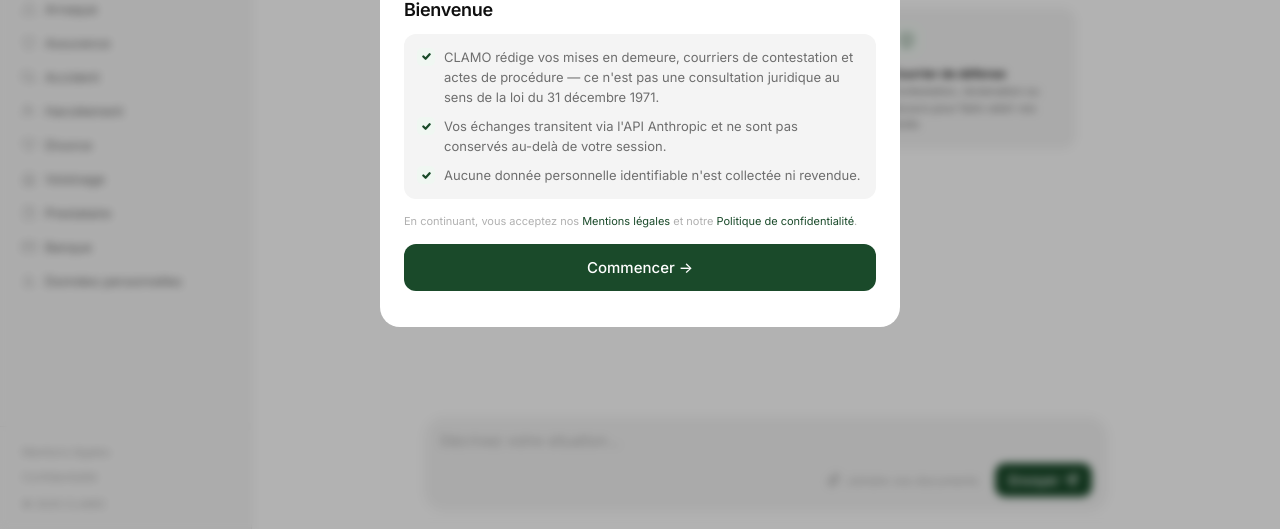
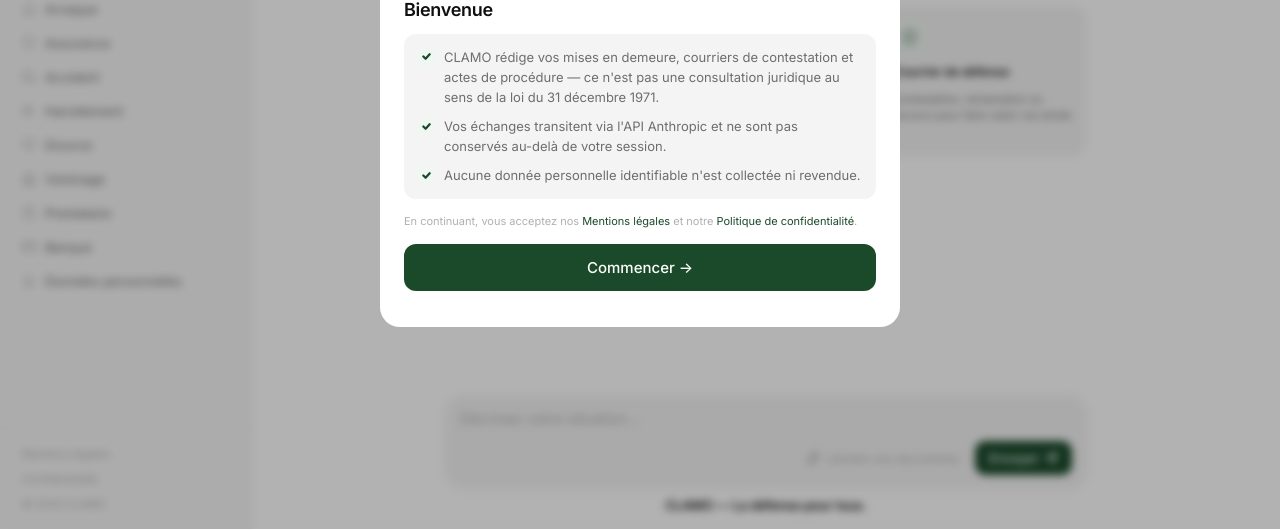
Before and after one commit to CLAUDYCLAUDY/proxy-juridique, a website: page index.html in a window 1280 px wide. Shown: the part 271-800 px from the top of the page. Drawn offline with Linux system fonts and the light colour scheme.

Commit message:
Update index.html

```diff
--- a/index.html
+++ b/index.html
@@ -59,39 +59,71 @@
 #main { flex: 1; height: 100vh; overflow: hidden; display: flex; flex-direction: column; position: relative; min-width: 0; }
 
 /* HOME */
-#home { flex: 1; display: flex; flex-direction: column; align-items: center; justify-content: center; padding: 0 24px 120px; gap: 24px; overflow: hidden; }
-
+#home {
+  flex: 1;
+  display: flex;
+  flex-direction: column;
+  align-items: center;
+  justify-content: center;
+  padding: 0 24px 160px;
+  gap: 28px;
+  overflow: hidden;
+}
 .hero-title { font-size: 30px; font-weight: 600; color: var(--text); letter-spacing: -0.6px; text-align: center; }
 .hero-title span { color: var(--green); }
 
 /* 3 CARDS */
-.home-cards { display: flex; gap: 10px; width: 100%; max-width: 620px; }
-.home-card { flex: 1; background: var(--input-bg); border-radius: 14px; padding: 16px 14px; display: flex; flex-direction: column; gap: 10px; transition: background 0.15s; cursor: default; }
-.home-card:hover { background: #eeeeee; }
-.home-card-icon { width: 32px; height: 32px; background: var(--green-pale); border-radius: 9px; display: flex; align-items: center; justify-content: center; flex-shrink: 0; }
+.home-cards { display: flex; gap: 10px; width: 100%; max-width: 640px; }
+.home-card { flex: 1; background: var(--input-bg); border-radius: 14px; padding: 16px 14px; display: flex; flex-direction: column; gap: 10px; }
+.home-card-icon { width: 32px; height: 32px; background: var(--green-pale); border-radius: 9px; display: flex; align-items: center; justify-content: center; }
 .home-card-icon svg { width: 15px; height: 15px; stroke: var(--green); fill: none; stroke-width: 2; stroke-linecap: round; stroke-linejoin: round; }
 .home-card h4 { font-size: 12px; font-weight: 600; color: var(--text); line-height: 1.4; }
 .home-card p { font-size: 11px; color: var(--text-2); line-height: 1.5; }
 
-/* SIGNATURE */
-.home-signature { font-size: 14px; font-weight: 700; color: var(--text); letter-spacing: -0.2px; text-align: center; }
-
-/* INPUT BAR */
-.input-bar { position: absolute; bottom: 0; left: 0; right: 0; padding: 0 20px 20px; background: linear-gradient(to top, #fff 60%, transparent); }
-.input-inner { max-width: 680px; margin: 0 auto; background: var(--input-bg); border-radius: 18px; padding: 12px 14px; display: flex; flex-direction: column; gap: 9px; box-shadow: 0 1px 8px rgba(0,0,0,0.06); transition: box-shadow 0.2s; }
+/* INPUT BAR — fixe en bas, remontée */
+.input-bar {
+  position: absolute;
+  bottom: 0; left: 0; right: 0;
+  padding: 12px 20px 16px;
+  background: linear-gradient(to top, #fff 70%, transparent);
+}
+.input-inner {
+  max-width: 640px;
+  margin: 0 auto;
+  background: var(--input-bg);
+  border-radius: 18px;
+  padding: 12px 14px;
+  display: flex;
+  flex-direction: column;
+  gap: 9px;
+  box-shadow: 0 1px 8px rgba(0,0,0,0.06);
+  transition: box-shadow 0.2s;
+}
 .input-inner:focus-within { box-shadow: 0 0 0 2px rgba(26,74,42,0.2), 0 1px 8px rgba(0,0,0,0.06); }
 .input-textarea { width: 100%; background: transparent; border: none; outline: none; resize: none; font-size: 15px; font-family: inherit; color: var(--text); line-height: 1.5; min-height: 24px; max-height: 140px; overflow-y: auto; }
 .input-textarea::placeholder { color: var(--text-3); }
 .input-actions { display: flex; align-items: center; gap: 8px; }
 .files-chips { display: flex; flex-wrap: wrap; gap: 5px; flex: 1; min-width: 0; }
 .file-chip { background: var(--green-pale); border: 1px solid var(--green-border); border-radius: 6px; padding: 3px 8px; font-size: 11px; color: var(--green); display: flex; align-items: center; gap: 4px; }
-.file-chip button { background: none; border: none; cursor: pointer; color: var(--green); font-size: 13px; padding: 0; flex-shrink: 0; }
+.file-chip button { background: none; border: none; cursor: pointer; color: var(--green); font-size: 13px; padding: 0; }
 .btn-attach { background: transparent; border: none; padding: 6px 8px; font-size: 12px; font-family: inherit; color: var(--text-3); cursor: pointer; display: flex; align-items: center; gap: 5px; transition: color 0.12s; flex-shrink: 0; white-space: nowrap; }
 .btn-attach:hover { color: var(--text-2); }
 .btn-attach svg { width: 14px; height: 14px; stroke: currentColor; fill: none; stroke-width: 2; stroke-linecap: round; stroke-linejoin: round; }
 .btn-send { background: var(--green); border: none; border-radius: 10px; height: 34px; padding: 0 14px; display: flex; align-items: center; gap: 6px; font-size: 13px; font-weight: 500; font-family: inherit; color: #fff; cursor: pointer; margin-left: auto; flex-shrink: 0; transition: background 0.12s; white-space: nowrap; }
 .btn-send:hover { background: var(--green-2); }
 .btn-send svg { width: 13px; height: 13px; stroke: #fff; fill: none; stroke-width: 2.2; stroke-linecap: round; stroke-linejoin: round; }
+
+/* SIGNATURE sous la barre */
+.home-signature {
+  text-align: center;
+  font-size: 13px;
+  font-weight: 700;
+  color: var(--text);
+  letter-spacing: -0.1px;
+  padding: 10px 0 0;
+  max-width: 640px;
+  margin: 0 auto;
+}
 
 /* CHAT */
 #chat { display: none; flex: 1; flex-direction: column; height: 100vh; overflow: hidden; }
@@ -111,7 +143,6 @@
 .msg-typing span:nth-child(2){animation-delay:0.2s;}
 .msg-typing span:nth-child(3){animation-delay:0.4s;}
 @keyframes pulse{0%,60%,100%{opacity:0.3;transform:scale(0.85);}30%{opacity:1;transform:scale(1.1);}}
-
 .chat-input-wrap { flex-shrink: 0; padding: 10px 20px 18px; background: var(--bg); max-width: 760px; width: 100%; margin: 0 auto; align-self: stretch; }
 .chat-input-inner { background: var(--input-bg); border-radius: 16px; padding: 11px 13px; display: flex; flex-direction: column; gap: 8px; box-shadow: 0 1px 6px rgba(0,0,0,0.05); transition: box-shadow 0.2s; }
 .chat-input-inner:focus-within { box-shadow: 0 0 0 2px rgba(26,74,42,0.18), 0 1px 6px rgba(0,0,0,0.05); }
@@ -121,7 +152,7 @@
 .chat-files-preview { display: flex; flex-wrap: wrap; gap: 5px; }
 .chat-file-chip { background: var(--green-pale); border: 1px solid var(--green-border); border-radius: 6px; padding: 3px 8px; font-size: 11px; color: var(--green); display: flex; align-items: center; gap: 4px; }
 .chat-file-chip button { background: none; border: none; cursor: pointer; color: var(--green); font-size: 13px; padding: 0; }
-.btn-chat-attach { background: transparent; border: none; padding: 5px; color: var(--text-3); cursor: pointer; display: flex; align-items: center; transition: color 0.12s; flex-shrink: 0; }
+.btn-chat-attach { background: transparent; border: none; padding: 5px; color: var(--text-3); cursor: pointer; display: flex; align-items: center; transition: color 0.12s; }
 .btn-chat-attach:hover { color: var(--text-2); }
 .btn-chat-attach svg { width: 15px; height: 15px; stroke: currentColor; fill: none; stroke-width: 2; stroke-linecap: round; stroke-linejoin: round; }
 .chat-hint { font-size: 11px; color: var(--text-3); }
@@ -145,8 +176,6 @@
 .rgpd-legal a { color: var(--green); text-decoration: none; cursor: pointer; }
 .btn-rgpd { background: var(--green); border: none; border-radius: 12px; padding: 14px; font-size: 15px; font-weight: 500; font-family: inherit; color: #fff; cursor: pointer; width: 100%; transition: background 0.12s; }
 .btn-rgpd:hover { background: var(--green-2); }
-
-/* MODALS */
 .modal-overlay { position: fixed; inset: 0; background: rgba(0,0,0,0.3); backdrop-filter: blur(4px); z-index: 9998; display: none; align-items: flex-end; justify-content: center; }
 .modal-overlay.open { display: flex; }
 .modal-panel { background: #fff; border-radius: 20px 20px 0 0; padding: 24px 24px 40px; max-width: 520px; width: 100%; max-height: 80vh; overflow-y: auto; }
@@ -158,30 +187,32 @@
 #file-input, #file-input-chat { display: none; }
 
 /* MOBILE */
-@media (max-width: 700px) {
-  #sidebar { display: none; }
-  body { display: block; }
-  #main { width: 100%; height: 100vh; }
-  .mobile-header { display: flex !important; }
-  #home { padding: 0 16px 130px; justify-content: flex-start; padding-top: 72px; }
-  .hero-title { font-size: 24px; }
-  .home-cards { flex-direction: column; gap: 8px; }
-  .home-card { flex-direction: row; align-items: flex-start; gap: 12px; }
-  .home-card-icon { flex-shrink: 0; }
-  .input-bar { padding: 0 14px 18px; }
-  .chat-messages { padding: 16px 14px; }
-  .msg-bot, .msg-user { max-width: 94%; font-size: 13px; }
-  .chat-input-wrap { padding: 10px 14px 16px; }
-  .chat-textarea { font-size: 16px; }
-  .input-textarea { font-size: 16px; }
-  .rgpd-panel, .modal-panel { padding: 22px 18px 32px; }
-}
 .mobile-header { display: none; position: fixed; top: 0; left: 0; right: 0; height: 52px; background: rgba(255,255,255,0.92); backdrop-filter: blur(10px); border-bottom: 1px solid var(--border); align-items: center; justify-content: space-between; padding: 0 16px; z-index: 100; }
 .mobile-logo { display: flex; align-items: center; gap: 7px; }
 .mobile-logo-dot { width: 26px; height: 26px; background: var(--green); border-radius: 7px; display: flex; align-items: center; justify-content: center; }
 .mobile-logo-dot svg { width: 13px; height: 13px; stroke: #fff; fill: none; stroke-width: 2.2; stroke-linecap: round; stroke-linejoin: round; }
 .mobile-logo span { font-size: 14px; font-weight: 600; }
 .btn-mobile-new { background: transparent; border: 1px solid var(--border); border-radius: 8px; padding: 6px 12px; font-size: 12px; font-family: inherit; color: var(--text-2); cursor: pointer; }
+
+@media (max-width: 700px) {
+  #sidebar { display: none; }
+  body { display: block; }
+  #main { width: 100%; height: 100vh; }
+  .mobile-header { display: flex; }
+  #home { padding: 72px 16px 170px; justify-content: center; }
+  .hero-title { font-size: 24px; }
+  .home-cards { flex-direction: column; gap: 8px; max-width: 100%; }
+  .home-card { flex-direction: row; align-items: flex-start; gap: 12px; }
+  .home-card-icon { flex-shrink: 0; }
+  .input-bar { padding: 10px 14px 14px; }
+  .input-inner { border-radius: 16px; }
+  .input-textarea { font-size: 16px; }
+  .chat-messages { padding: 16px 14px; }
+  .msg-bot, .msg-user { max-width: 94%; font-size: 13px; }
+  .chat-input-wrap { padding: 10px 14px 16px; }
+  .chat-textarea { font-size: 16px; }
+  .rgpd-panel, .modal-panel { padding: 22px 18px 32px; }
+}
 
 @media (min-width: 701px) {
   #rgpd { align-items: center; padding: 20px; }
@@ -237,7 +268,7 @@
     <h3>Conservation</h3><p>Aucune conversation conservée au-delà de votre session de navigation.</p>
     <h3>Transfert</h3><p>API Anthropic PBC (États-Unis) — clauses contractuelles types conformes au RGPD.</p>
     <h3>Vos droits</h3><p>contact@clamo.fr</p>
-    <h3>Cookies</h3><p>Un seul cookie technique pour mémoriser votre consentement. Aucun cookie publicitaire.</p>
+    <h3>Cookies</h3><p>Un seul cookie technique. Aucun cookie publicitaire.</p>
     <button class="btn-close-modal" onclick="closeModal('privacy')">Fermer</button>
   </div>
 </div>
@@ -275,7 +306,7 @@
   <div class="sidebar-bottom">
     <a class="sidebar-bottom-link" onclick="openModal('cgu')">Mentions légales</a>
     <a class="sidebar-bottom-link" onclick="openModal('privacy')">Confidentialité</a>
-    <div class="sidebar-bottom-link" style="cursor:default;margin-top:2px;color:var(--text-3)">© 2025 CLAMO</div>
+    <div class="sidebar-bottom-link" style="cursor:default;color:var(--text-3)">© 2025 CLAMO</div>
   </div>
 </div>
 
@@ -292,39 +323,23 @@
   <!-- HOME -->
   <div id="home">
     <h1 class="hero-title">Faites valoir <span>vos droits.</span></h1>
-
-    <!-- 3 CARDS -->
     <div class="home-cards">
       <div class="home-card">
-        <div class="home-card-icon">
-          <svg viewBox="0 0 24 24"><path d="M14 2H6a2 2 0 0 0-2 2v16a2 2 0 0 0 2 2h12a2 2 0 0 0 2-2V8z"/><polyline points="14 2 14 8 20 8"/><line x1="16" y1="13" x2="8" y2="13"/><line x1="16" y1="17" x2="8" y2="17"/></svg>
-        </div>
-        <div>
+        <div class="home-card-icon"><svg viewBox="0 0 24 24"><path d="M14 2H6a2 2 0 0 0-2 2v16a2 2 0 0 0 2 2h12a2 2 0 0 0 2-2V8z"/><polyline points="14 2 14 8 20 8"/><line x1="16" y1="13" x2="8" y2="13"/><line x1="16" y1="17" x2="8" y2="17"/></svg></div>
         <h4>Mise en demeure</h4>
         <p>Courrier officiel fondé sur les textes en vigueur, prêt à envoyer en recommandé</p>
       </div>
-      </div>
       <div class="home-card">
-        <div class="home-card-icon">
-          <svg viewBox="0 0 24 24"><circle cx="12" cy="12" r="10"/><polyline points="12 6 12 12 16 14"/></svg>
-        </div>
-        <div>
+        <div class="home-card-icon"><svg viewBox="0 0 24 24"><circle cx="12" cy="12" r="10"/><polyline points="12 6 12 12 16 14"/></svg></div>
         <h4>Acte introductif de procédure</h4>
         <p>Assignation, requête ou saisine — juridiction et prescription vérifiées</p>
       </div>
-      </div>
       <div class="home-card">
-        <div class="home-card-icon">
-          <svg viewBox="0 0 24 24"><path d="M12 22s8-4 8-10V5l-8-3-8 3v7c0 6 8 10 8 10z"/></svg>
-        </div>
-        <div>
+        <div class="home-card-icon"><svg viewBox="0 0 24 24"><path d="M12 22s8-4 8-10V5l-8-3-8 3v7c0 6 8 10 8 10z"/></svg></div>
         <h4>Courrier de défense</h4>
         <p>Contestation, réclamation ou recours pour faire valoir vos droits</p>
       </div>
     </div>
-    </div>
-
-    <div class="home-signature">CLAMO — La défense pour tous.</div>
   </div>
 
   <!-- CHAT -->
@@ -349,7 +364,7 @@
     </div>
   </div>
 
-  <!-- BARRE SAISIE ACCUEIL -->
+  <!-- BARRE SAISIE + SIGNATURE -->
   <div class="input-bar" id="input-bar">
     <div class="input-inner">
       <textarea class="input-textarea" id="home-input" placeholder="Décrivez votre situation…" rows="1"></textarea>
@@ -366,6 +381,7 @@
         </button>
       </div>
     </div>
+    <div class="home-signature">CLAMO — La défense pour tous.</div>
   </div>
 </div>
 
@@ -419,8 +435,8 @@
   const ta=document.getElementById('home-input');
   ta.value=DOMAIN[domain]||domain;
   autoResize(ta);
+  if(document.getElementById('chat').style.display==='flex') goHome();
   ta.focus();
-  goHome();
 }
 
 function readFile(file){
```
Lines whose indentation alone changed are shown as unchanged.
